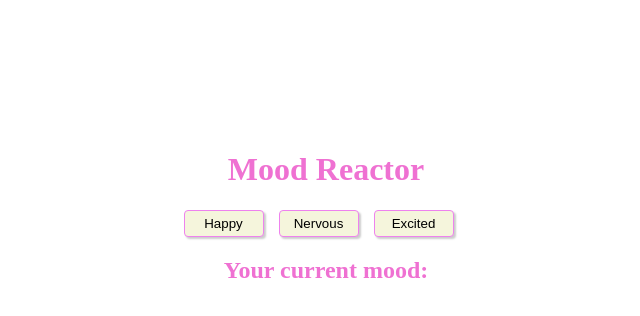
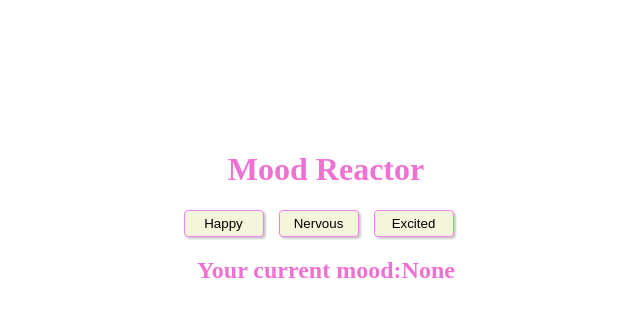
Before and after one commit to athmika2904/Mood-Reactor, a React (Vite) app: page / in a window 1280 px wide. Shown: the top 316 px of the page, without its empty margins (314-954 px from the left). Built offline with nearby package versions, Linux system fonts and the light colour scheme.

Commit message:
seperate component for button

```diff
--- a/src/App.jsx
+++ b/src/App.jsx
@@ -1,7 +1,8 @@
-import { useState } from 'react'
-import './App.css'
+import { useState } from 'react';
+import './App.css';
+import Moodbutton from './Moodbutton.jsx';
 function App() {
-  const [mood,setmood]=useState("");
+  const [mood,setmood]=useState("None");
   const thoughts={Happy: ["Today feels amazing!", "Today is enough!" ,"Small steps still matter!","I am allowed to be a beginner!","This moment will pass!", "Something good is coming!","I can try again tomorrow!","Peace can be simple!","I am learning slowly and that is okay!","Not everything needs to be perfect!","I deserve rest!","Little joys are still joys!","I am growing quietly!","It is okay to go at my pace!","I am doing better than I think!","Hope is always nearby!"],
     Nervous: ["What if I mess this up?","Why is my heart beating so fast?","Everyone can probably tell I am nervous!","What if I say something wrong?","I should've prepared more!","Okay just act normal!","Why am I overthinking this?","I wish this was already over!","They're judging me aren't they?","I need to calm down!","Why can't I relax?","I hope I don't forget what to say!","This feels harder than it should be!","I just want to do okay!","Please let this go smoothly!"],
     Excited: ["Something big is coming!","I can't wait for this to start!","This is going to be fun!","Something good is about to happen!","I feel full of energy!","I've been looking forward to this!","I hope it's even better than I imagine!","I want to tell everyone!","This feels like a big moment!","I'm ready for it!","Today feels special!","I love this feeling!","I'm smiling for no reason!","Everything feels possible right now!","I want this moment to last!","Let's go!"]
@@ -16,9 +17,7 @@ function App() {
   return (
     <div style={{backgroundColor:color[mood]}}className="moodcard">
       <h1>Mood Reactor</h1>
-      <button onClick={()=>{setmood("Happy"); pickthought("Happy");}}>Happy</button>
-      <button onClick={()=>{setmood("Nervous"); pickthought("Nervous");}}>Nervous</button>
-      <button onClick={()=>{setmood("Excited"); pickthought("Excited")}}>Excited</button>
+      <Moodbutton setmood={setmood} pickthought={pickthought}/>
       <h2>Your current mood:{mood}</h2>
       <p>{thought}</p>
     </div>
--- /dev/null
+++ b/src/Moodbutton.jsx
@@ -0,0 +1,10 @@
+function Moodbutton({setmood,pickthought}){
+    return(
+        <div>
+            <button onClick={()=>{setmood("Happy"); pickthought("Happy");}}>Happy</button>
+            <button onClick={()=>{setmood("Nervous"); pickthought("Nervous");}}>Nervous</button>
+            <button onClick={()=>{setmood("Excited"); pickthought("Excited")}}>Excited</button>
+        </div>
+    );
+}
+export default Moodbutton;
```
